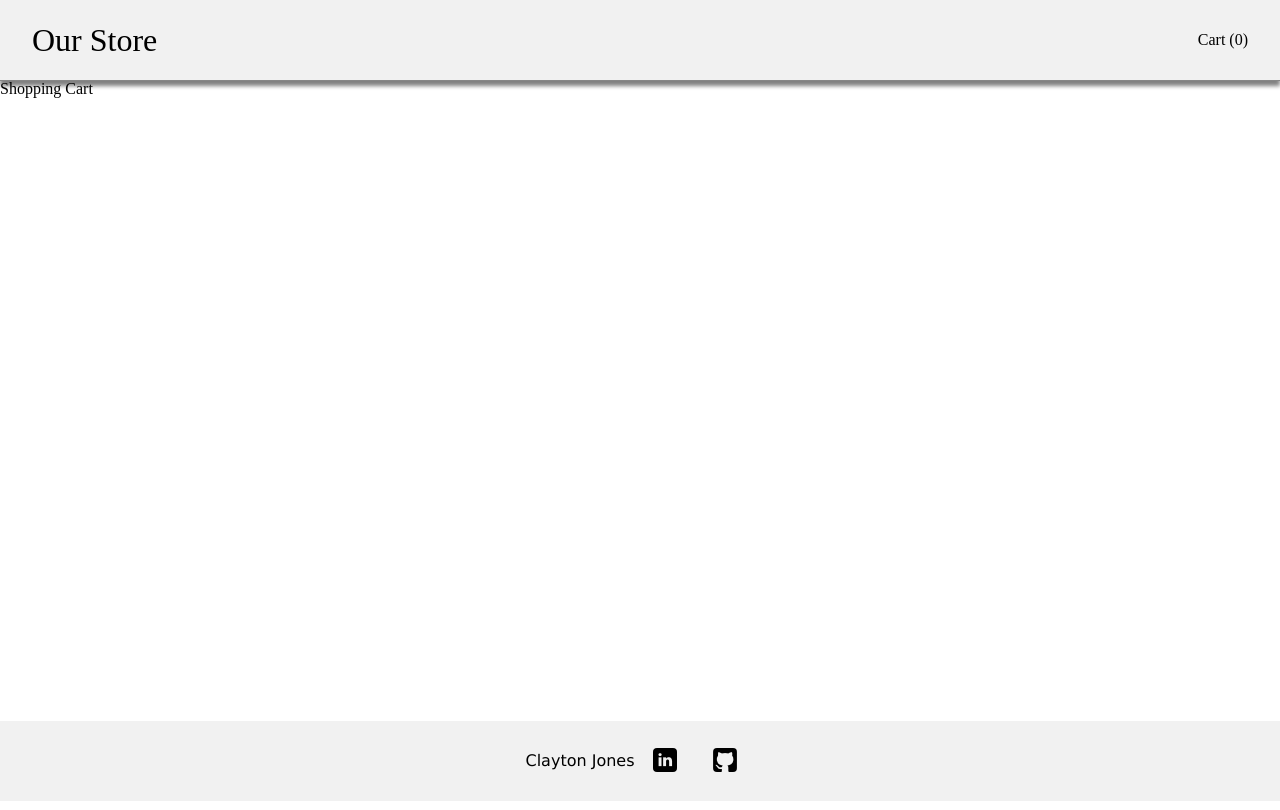
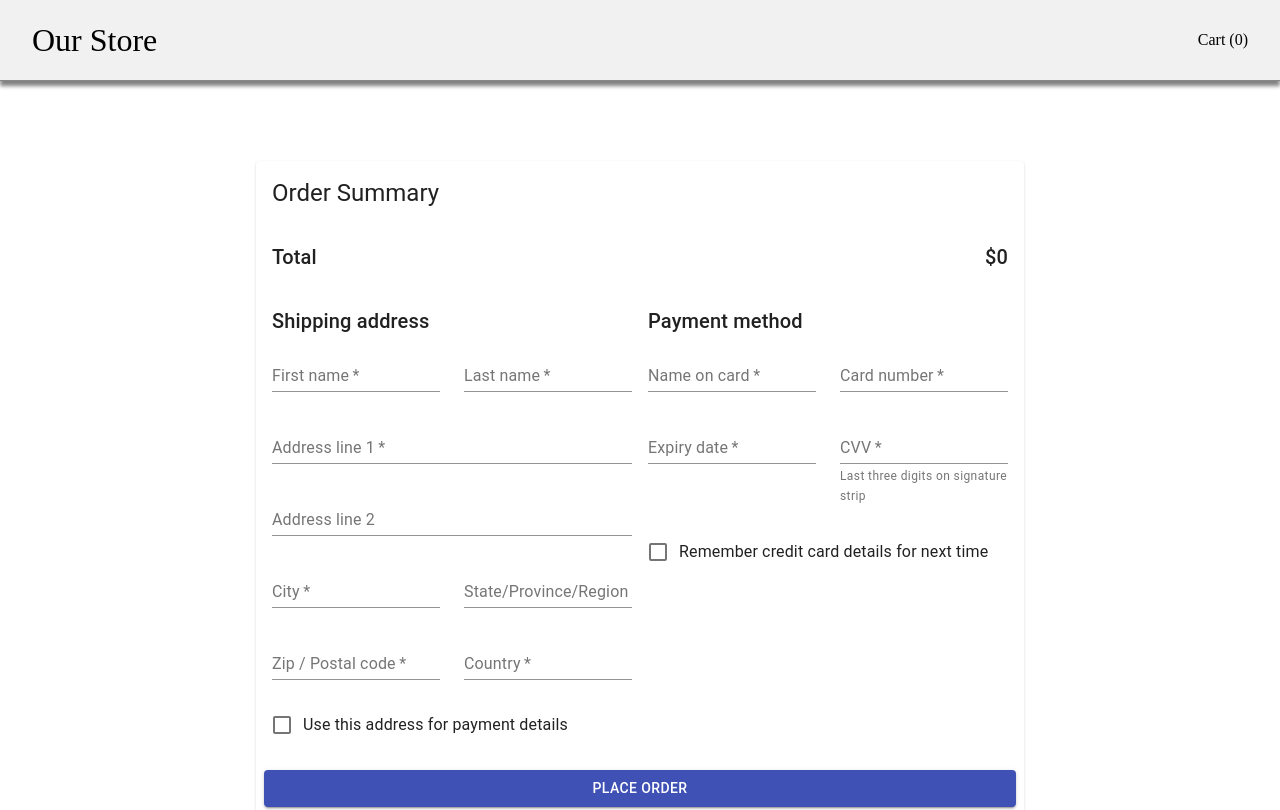
Before and after one commit to claytonjones-401n16/redux-store, a React (Create React App) app: page /cart in a window 1280 px wide. Shown: the top 810 px of the page. Built offline with nearby package versions, Linux system fonts and the light colour scheme.

Commit message:
cart page layout finished, product details add to cart button functional

```diff
--- a/src/components/ProductDetails.js
+++ b/src/components/ProductDetails.js
@@ -1,6 +1,6 @@
 import React, {useEffect} from 'react';
 import {connect} from 'react-redux';
-import { getOneProduct } from '../store/products-actions';
+import { getOneProduct, addToCart } from '../store/products-actions';
 import ExpandMoreIcon from '@material-ui/icons/ExpandMore';
 
 import {
@@ -17,7 +17,7 @@ import {
 
 function ProductDetails(props) {
 
-  const {getOneProduct, productToView} = props;
+  const {getOneProduct, productToView, addToCart} = props;
   const id = props.match.params.id;
 
   useEffect(() => {
@@ -58,7 +58,7 @@ function ProductDetails(props) {
                 </Grid>
                 <Grid item xs={6}>
                   <Typography color='textSecondary' variant='body1' style={styles.stock}>
-                    {`Stock: ${productToView.stock}`}
+                    {`Stock: ${productToView.stock || ''}`}
                   </Typography>
                 </Grid>
                 <Grid item xs={6}>
@@ -71,7 +71,15 @@ function ProductDetails(props) {
           </Card>
         </Grid>
         <Grid item xs={12}>
-          <Button color='primary' fullWidth='true' variant='contained'>BUY</Button>
+          <Button
+            color='primary'
+            fullWidth='true'
+            variant='contained'
+            disabled={props.addButtonDisabled || productToView.stock < 1 ? true : false}
+            onClick={(e) => {
+              addToCart(productToView)
+            }}
+          >ADD TO CART</Button>
         </Grid>
         <Grid item xs={12}>
           <Typography variant='h5'>
@@ -150,12 +158,29 @@ function ProductDetails(props) {
 
 const mapStateToProps = (state) => {
   return {
-    productToView: state.products.productToView
+    productToView: state.products.productToView,
+    addButtonDisabled: state.products.addButtonDisabled
   }
 }
 
 const mapDispatchToProps = (dispatch) => ({
-  getOneProduct: (id) => {dispatch(getOneProduct(id))}
+  getOneProduct: (id) => {dispatch(getOneProduct(id))},
+  addToCart: (item) => {dispatch(addToCart(item))}
 });
 
+/*
+const mapStateToProps = (state) => {
+    return {
+        products: state.products.allProducts,
+        addButtonDisabled: state.products.addButtonDisabled,
+        currentCategory: state.categories.currentCategory,
+    };
+};
+
+const mapDispatchToProps = (dispatch, getState) => ({
+    get: (data) => dispatch( actions.get(data) ),
+    addToCart: (data) => dispatch( actions.addToCart(data) ),
+});
+*/
+
 export default connect(mapStateToProps, mapDispatchToProps)(ProductDetails);
--- a/src/components/ShoppingCart.js
+++ b/src/components/ShoppingCart.js
@@ -1,8 +1,97 @@
 import React from 'react';
+import {connect} from 'react-redux';
 
-export default function ShoppingCart(props) {
+import AddressForm from './shoppingCartComponents/addressForm';
+import PaymentForm from './shoppingCartComponents/paymentForm';
+import {
+  Grid,
+  Card,
+  CardContent,
+  CardActions,
+  Typography,
+  Button
+} from '@material-ui/core';
+
+function ShoppingCart(props) {
+
+  const styles = {
+    card: {
+      width: '60%',
+      margin: '5rem auto'
+    },
+    item: {
+      padding: '1rem 0'
+    }
+  }
+
+  let cartItems = [];
+  let priceTotal = 0;
+
+  props.cartContents.forEach(item => {
+    priceTotal += item.price;
+
+    cartItems.push( (
+        <Grid container justify='space-between' alignItems='center' style={styles.item}>
+          <Grid item xs={3}>
+            <Typography variant='body1' align='left'>
+              {item.name}
+            </Typography>
+          </Grid>
+          <Grid item xs={3}>
+            <Typography variant='body1' align='right'>
+              ${item.price}
+            </Typography>
+          </Grid>
+        </Grid>
+    ));
+  });
+
+  cartItems.push( (
+    <Grid container justify='space-between' alignItems='center' style={styles.item}>
+    <Grid item xs={3}>
+      <Typography variant='h6' align='left'>
+        Total
+      </Typography>
+    </Grid>
+    <Grid item xs={3}>
+      <Typography variant='h6' align='right'>
+        ${priceTotal}
+      </Typography>
+    </Grid>
+  </Grid>
+  ));
 
   return (
-    <h1>Shopping Cart</h1>
+    <Card style={styles.card}>
+      <CardContent>
+        <Grid container spacing={2}>
+          <Grid item xs={12}>
+            <Typography variant='h5'>
+              Order Summary
+            </Typography>
+          </Grid>
+          <Grid item xs={12}>
+            {cartItems}
+          </Grid>
+          <Grid item xs={6}>
+            <AddressForm />
+          </Grid>
+          <Grid item xs={6}>
+            <PaymentForm />
+          </Grid>
+        </Grid>
+      </CardContent>
+      <CardActions>
+        <Button variant='contained' fullWidth='true' color='primary'>PLACE ORDER</Button>
+      </CardActions>
+    </Card>
   )
 }
+
+const mapStateToProps = (state) => {
+  return {
+    cartContents: state.cart.cartContents,
+  }
+}
+
+export default connect(mapStateToProps)(ShoppingCart);
--- /dev/null
+++ b/src/components/shoppingCartComponents/addressForm.js
@@ -0,0 +1,101 @@
+import React from 'react';
+
+import {
+  Grid,
+  Typography,
+  TextField,
+  FormControlLabel,
+  Checkbox
+} from '@material-ui/core';
+
+
+export default function AddressForm() {
+
+  return (
+    <React.Fragment>
+      <Typography variant="h6" gutterBottom>
+        Shipping address
+      </Typography>
+      <Grid container spacing={3}>
+        <Grid item xs={12} sm={6}>
+          <TextField
+            required
+            id="firstName"
+            name="firstName"
+            label="First name"
+            fullWidth
+            autoComplete="given-name"
+          />
+        </Grid>
+        <Grid item xs={12} sm={6}>
+          <TextField
+            required
+            id="lastName"
+            name="lastName"
+            label="Last name"
+            fullWidth
+            autoComplete="family-name"
+          />
+        </Grid>
+        <Grid item xs={12}>
+          <TextField
+            required
+            id="address1"
+            name="address1"
+            label="Address line 1"
+            fullWidth
+            autoComplete="shipping address-line1"
+          />
+        </Grid>
+        <Grid item xs={12}>
+          <TextField
+            id="address2"
+            name="address2"
+            label="Address line 2"
+            fullWidth
+            autoComplete="shipping address-line2"
+          />
+        </Grid>
+        <Grid item xs={12} sm={6}>
+          <TextField
+            required
+            id="city"
+            name="city"
+            label="City"
+            fullWidth
+            autoComplete="shipping address-level2"
+          />
+        </Grid>
+        <Grid item xs={12} sm={6}>
+          <TextField id="state" name="state" label="State/Province/Region" fullWidth />
+        </Grid>
+        <Grid item xs={12} sm={6}>
+          <TextField
+            required
+            id="zip"
+            name="zip"
+            label="Zip / Postal code"
+            fullWidth
+            autoComplete="shipping postal-code"
+          />
+        </Grid>
+        <Grid item xs={12} sm={6}>
+          <TextField
+            required
+            id="country"
+            name="country"
+            label="Country"
+            fullWidth
+            autoComplete="shipping country"
+          />
+        </Grid>
+        <Grid item xs={12}>
+          <FormControlLabel
+            control={<Checkbox color="secondary" name="saveAddress" value="yes" />}
+            label="Use this address for payment details"
+          />
+        </Grid>
+      </Grid>
+    </React.Fragment>
+  )
+}
--- /dev/null
+++ b/src/components/shoppingCartComponents/paymentForm.js
@@ -0,0 +1,53 @@
+import React from 'react';
+
+import {
+  Grid,
+  Typography,
+  TextField,
+  FormControlLabel,
+  Checkbox
+} from '@material-ui/core';
+
+
+export default function PaymentForm() {
+  return (
+    <React.Fragment>
+      <Typography variant="h6" gutterBottom>
+        Payment method
+      </Typography>
+      <Grid container spacing={3}>
+        <Grid item xs={12} md={6}>
+          <TextField required id="cardName" label="Name on card" fullWidth autoComplete="cc-name" />
+        </Grid>
+        <Grid item xs={12} md={6}>
+          <TextField
+            required
+            id="cardNumber"
+            label="Card number"
+            fullWidth
+            autoComplete="cc-number"
+          />
+        </Grid>
+        <Grid item xs={12} md={6}>
+          <TextField required id="expDate" label="Expiry date" fullWidth autoComplete="cc-exp" />
+        </Grid>
+        <Grid item xs={12} md={6}>
+          <TextField
+            required
+            id="cvv"
+            label="CVV"
+            helperText="Last three digits on signature strip"
+            fullWidth
+            autoComplete="cc-csc"
+          />
+        </Grid>
+        <Grid item xs={12}>
+          <FormControlLabel
+            control={<Checkbox color="secondary" name="saveCard" value="yes" />}
+            label="Remember credit card details for next time"
+          />
+        </Grid>
+      </Grid>
+    </React.Fragment>
+  );
+}
--- a/src/store/productsReducer.js
+++ b/src/store/productsReducer.js
@@ -24,6 +24,9 @@ export default (state = initState, action) => {
               break;
             }
           }
+          if (newState.productToView.name && newState.productToView.name === action.payload.name) {
+            newState.productToView = {...newState.productToView, stock: newState.productToView.stock - 1}
+          }
           break;
       case 'REMOVE_FROM_CART':
         for (let i = 0; i < newState.allProducts.length; i++) {
```
